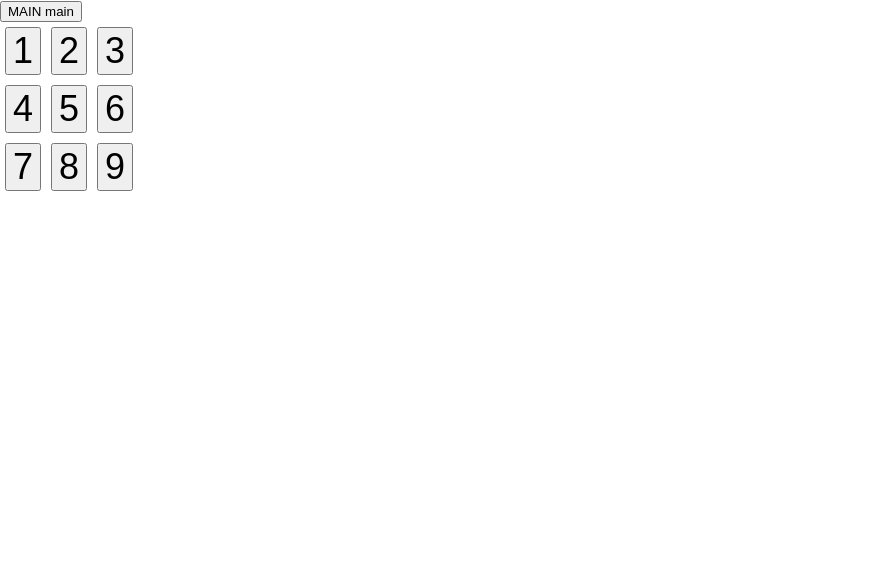
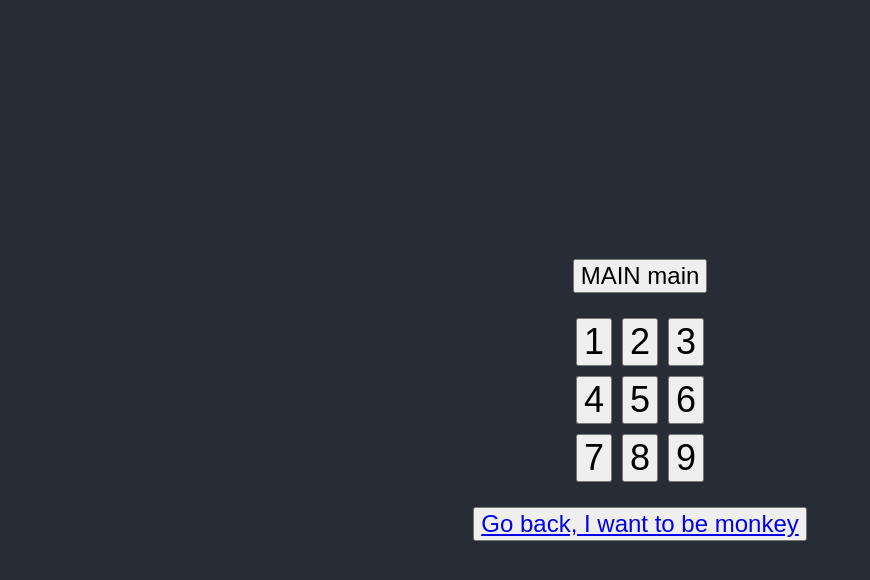
Before and after one commit to NikDenKoul/vc_lab_5, a React (Create React App) app: page /ButtonSimulator in a window 1280 px wide. Shown: the top 580 px of the page, without its empty margins (0-870 px from the left). Built offline with nearby package versions, Linux system fonts and the light colour scheme.

Commit message:
Добавлена возможность вернуться по кнопке на главную страницу, стилизирована сама страница /ButtonSimulator

```diff
--- a/src/roots/ButtonSimulator.js
+++ b/src/roots/ButtonSimulator.js
@@ -1,8 +1,10 @@
 import './styles.css';
+import {Link} from "react-router-dom";
 
 function ButtonSimulator() {
     return(
         <main>
+            <div className="BS-div">
                 <button>MAIN main</button>
                 <br/>
                 <box>
@@ -24,6 +26,9 @@ function ButtonSimulator() {
                         <button>9</button>
                     </box>
                 </box>
+                <br/>
+                <button><Link to="/">Go back, I want to be monkey</Link></button>
+            </div>
         </main>
     )
 }
--- a/src/roots/styles.css
+++ b/src/roots/styles.css
@@ -1,3 +1,17 @@
+.BS-div {
+
+    background: #282c34;
+    min-height: 100vh;
+    display: flex;
+    flex-direction: column;
+    align-items: center;
+    justify-content: center;
+}
+
+button {
+    font-size: 24px;
+}
+
 box button {
     font-size: 36px;
     margin: 5px;
```
Lines whose indentation alone changed are shown as unchanged.
